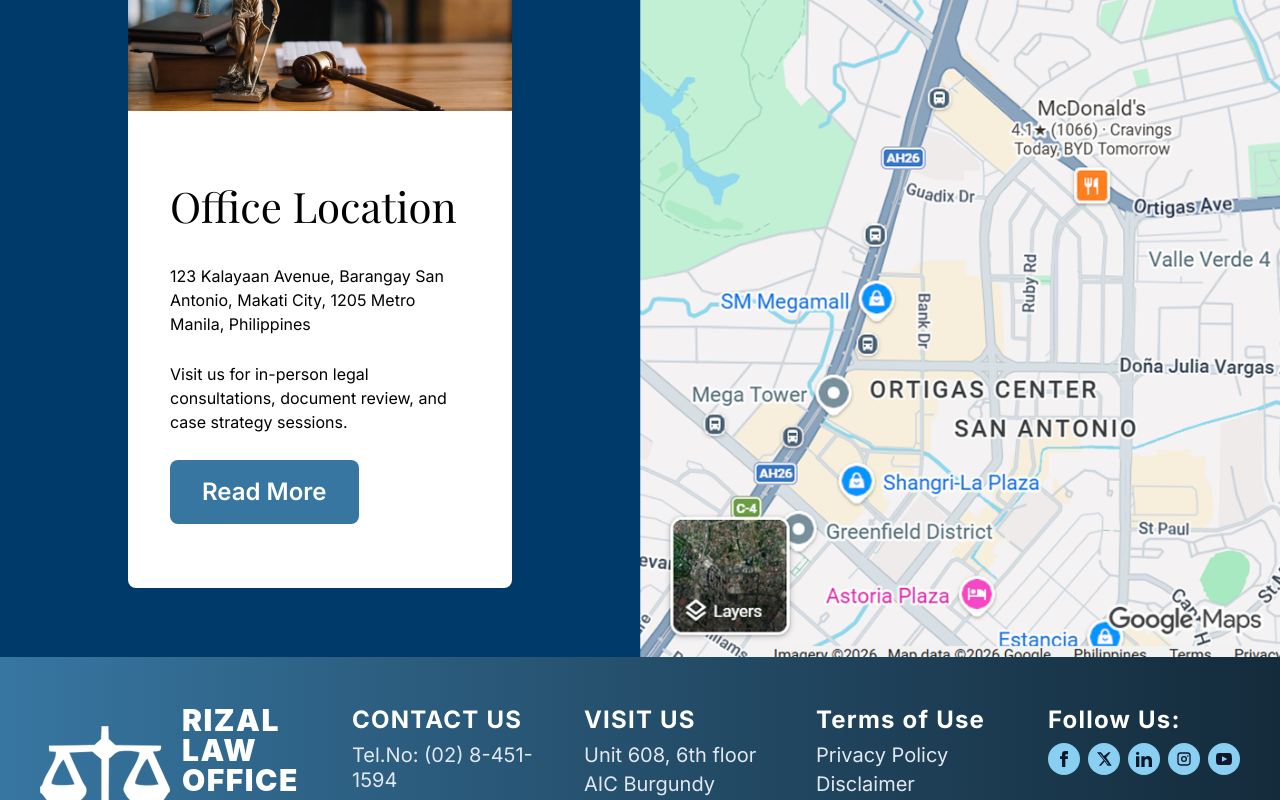
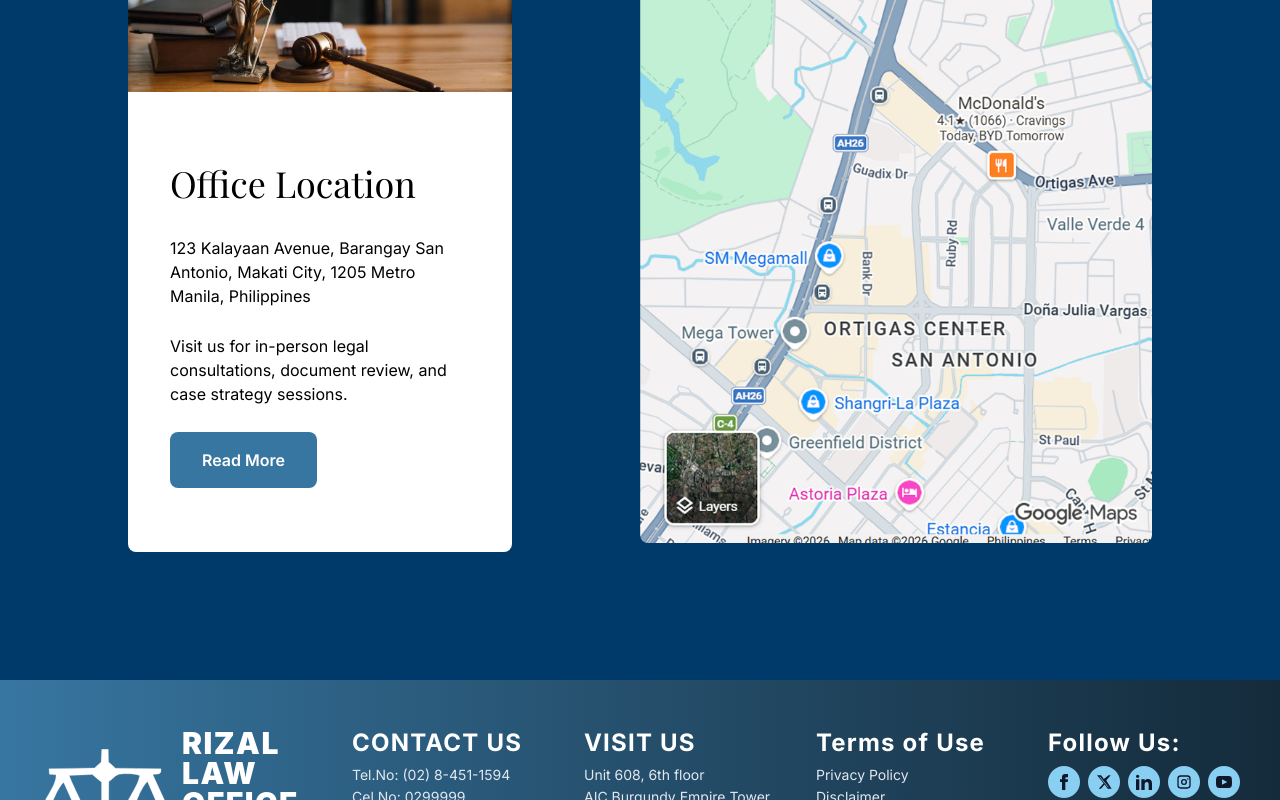
Before and after one commit to karllogdat/lexmeet-group4-template, a React (Vite) app: page /law-office in a window 1280 px wide. Shown: the part 2000-2800 px from the top of the page. Built offline with nearby package versions, Linux system fonts and the light colour scheme; a web font is replaced by a local one.

Commit message:
fix: adjust font sizing for law office page and map sizing

```diff
--- a/src/index.css
+++ b/src/index.css
@@ -12,7 +12,7 @@
 }
 
 .g4-heading-2 {
-  @apply font-playfair text-[42px];
+  @apply font-playfair text-[36px];
 }
 
 .g4-heading-3 {
@@ -28,15 +28,15 @@
 }
 
 .g4-button {
-  @apply font-inter font-semibold text-2xl;
+  @apply font-inter font-semibold text-[16px];
 }
 
 .g4-caption {
-  @apply font-inter text-[22px];
+  @apply font-inter text-[16px];
 }
 
 .g4-subcaption {
-  @apply font-inter text-[20px];
+  @apply font-inter text-[14px];
 }
 
 @theme {
--- a/src/pages/LawOffice.jsx
+++ b/src/pages/LawOffice.jsx
@@ -122,8 +122,8 @@ export default function LawOfficePage() {
         </div>
       </div>
 
-      <div className="h-fit flex flex-col lg:flex-row items-center bg-g4-900 lg:p-0">
-        <div className="h-fit flex flex-col m-6 lg:mx-32 rounded-lg bg-white overflow-hidden">
+      <div className="h-fit flex flex-col p-6 lg:p-32 gap-32 lg:flex-row items-center bg-g4-900">
+        <div className="h-fit flex flex-col rounded-lg bg-white overflow-hidden">
           <img
             src={Office}
             className="h-64 aspect-4/3 object-cover"
@@ -144,11 +144,7 @@ export default function LawOfficePage() {
           </div>
         </div>
 
-        <img
-          src={Map}
-          className="w-full lg:w-1/2 h-full object-cover"
-          alt="Office"
-        />
+        <img src={Map} className="w-1/2 object-cover rounded-lg" alt="Office" />
       </div>
     </div>
   );
```
